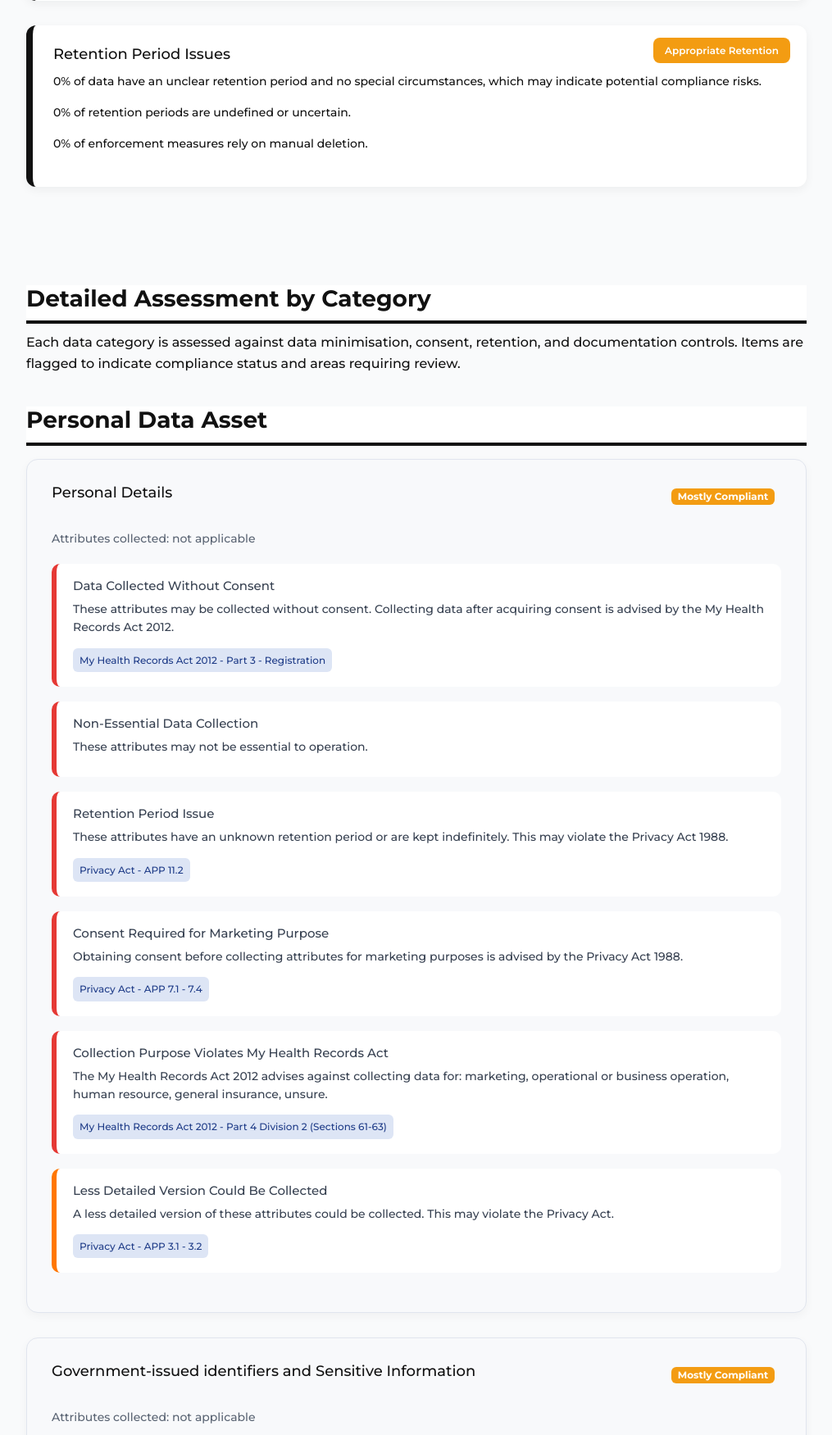
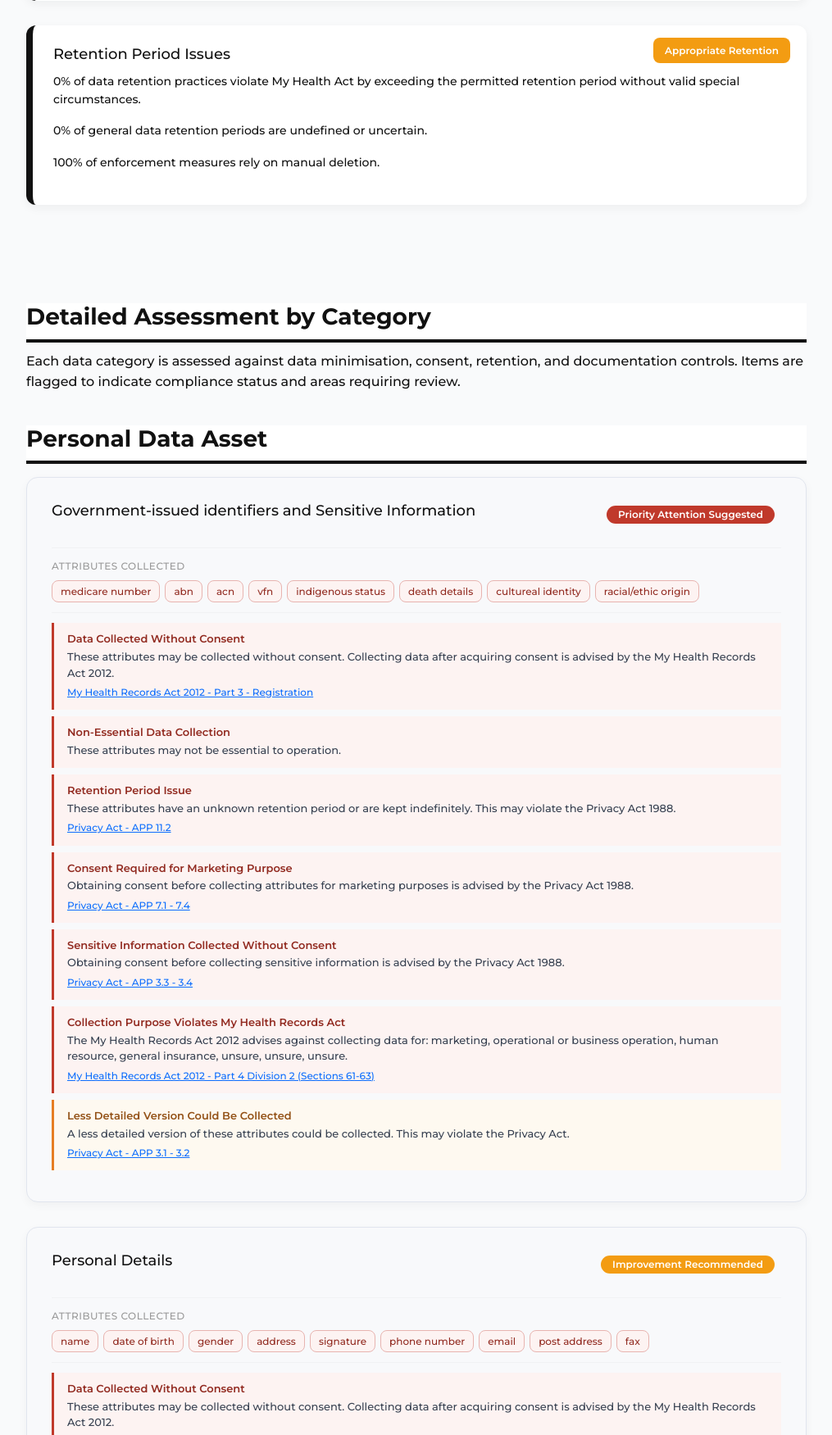
Before and after one commit to jiji-jpg/Data_Minimisation, a Flask app: page /report in a window 1280 px wide. Shown: the part 2090-3841 px from the top of the page at 82% size, without its empty margins (132-1147 px from the left). Run offline with Flask 3, Linux system fonts and the light colour scheme.

Commit message:
updated js files to match with the current progress.

```diff
--- a/Frontend/static/js/costReduction(MA).js
+++ b/Frontend/static/js/costReduction(MA).js
@@ -1,44 +1,48 @@
 function renderCostReduction(NUMBER_OF_ATTRIBUTES, badCategoryCount, NUMBER_OF_CATEGORIES) {
-
-    const container = document.getElementById("findingsByCategories");
 
     let storageCost = 0;
     let administrationCost = 0;
     let regulatoryCost = 0;
 
-    const PERCENTAGE_OF_BAD_CATEGORIES = badCategoryCount / NUMBER_OF_CATEGORIES;
+    const PERCENTAGE_OF_BAD_CATEGORIES = NUMBER_OF_CATEGORIES > 0
+        ? badCategoryCount / NUMBER_OF_CATEGORIES
+        : 0;
 
     [storageCost, administrationCost, regulatoryCost] =
         calculateCost(NUMBER_OF_ATTRIBUTES, PERCENTAGE_OF_BAD_CATEGORIES);
 
-    createElement("p", `storage cost: ${storageCost}`, container);
-    createElement("p", `regulartory cost: ${regulatoryCost}`, container);
-    createElement("p", `administration cost: ${administrationCost}`, container);
+    document.getElementById("storage-cost").textContent = storageCost === "$0" ? "N/A" : storageCost;
+    document.getElementById("administration-cost").textContent = administrationCost === "$0" ? "N/A" : administrationCost;
+    document.getElementById("regulatory-cost").textContent = regulatoryCost === "$0" ? "N/A" : regulatoryCost;
 }
+
 
 // == Functions for Cost Reduction ==
 
-function calculateCost(numberOfAttributes, percentageOfBadCategories){
+function calculateCost(numberOfAttributes, percentageOfBadCategories) {
     var storageCost = 0;
     var administrationCost = 0;
     var regulatoryCost = 0;
 
     const TOTAL_PATIENTS = 10000;
     const ATTRIBUTE_SIZE_IN_MB = 3;
+
     // attributes size in MB * number of attributes * total patients * (1 original + log size) / 1000 (to convert to GB)
-    const STORAGE_IN_GB = ATTRIBUTE_SIZE_IN_MB * numberOfAttributes * TOTAL_PATIENTS * (1 + 0.3) / 1000
+    const STORAGE_IN_GB = ATTRIBUTE_SIZE_IN_MB * numberOfAttributes * TOTAL_PATIENTS * (1 + 0.3) / 1000;
 
-    // storage cost variables
+    // -- Storage cost
     const MONTHLY_STORAGE_COST_PER_GB = 0.194;
-    const MONTHLY_BACKUP_PER_GB = 0.338
-    const LONG_TERM__RETENTION_PER_GB = 0.084
-    const MONTHLY_COMPUTE_COST = 372.01
+    const MONTHLY_BACKUP_PER_GB = 0.338;
+    const LONG_TERM_RETENTION_PER_GB = 0.084;
+    const MONTHLY_COMPUTE_COST = 372.01;
 
-    const COST_A = STORAGE_IN_GB * MONTHLY_STORAGE_COST_PER_GB
-    const COST_B = STORAGE_IN_GB * MONTHLY_BACKUP_PER_GB
-    const COST_C = STORAGE_IN_GB * 52 * LONG_TERM__RETENTION_PER_GB
+    const COST_A = STORAGE_IN_GB * MONTHLY_STORAGE_COST_PER_GB;
+    const COST_B = STORAGE_IN_GB * MONTHLY_BACKUP_PER_GB;
+    const COST_C = STORAGE_IN_GB * 52 * LONG_TERM_RETENTION_PER_GB;
 
-    storageCost = (COST_A + COST_B + COST_C + MONTHLY_COMPUTE_COST) * 12
+    storageCost = STORAGE_IN_GB === 0
+        ? 0
+        : (COST_A + COST_B + COST_C + MONTHLY_COMPUTE_COST) * 12;
 
     const FORMATTED_STORAGE_COST = new Intl.NumberFormat('en-AU', {
         style: 'currency',
@@ -47,26 +51,27 @@ function calculateCost(numberOfAttributes, percentageOfBadCategories){
         maximumFractionDigits: 0
     }).format(Math.floor(storageCost));
 
-    // admin cost variable
+    // -- Administration cost
     const YEARLY_ADMIN_COST_PER_GB = 0.5;
 
-    administrationCost = YEARLY_ADMIN_COST_PER_GB * STORAGE_IN_GB
+    administrationCost = YEARLY_ADMIN_COST_PER_GB * STORAGE_IN_GB;
 
-    const FORMATTED_AMIN_COST = new Intl.NumberFormat('en-AU', {
+    const FORMATTED_ADMIN_COST = new Intl.NumberFormat('en-AU', {
         style: 'currency',
         currency: 'AUD',
         minimumFractionDigits: 0,
         maximumFractionDigits: 0
     }).format(Math.floor(administrationCost));
 
-    // regulatory cost variable
-    // USD 185 per record breach
+    // -- Regulatory cost
+    // USD $185 per record breach = AUD $270
     // % to be saved = unnecessary categories / all categories collected
-    // 185 USD = 270 AUD
-    // total amount saved = 270 * patient number * % to be saved
+    // total amount saved = $270 * patient number * % to be saved
     const YEARLY_BREACH_COST_PER_RECORD = 270;
 
-    regulatoryCost = 270 * TOTAL_PATIENTS * percentageOfBadCategories
+    regulatoryCost = STORAGE_IN_GB === 0
+        ? 0
+        : YEARLY_BREACH_COST_PER_RECORD * TOTAL_PATIENTS * percentageOfBadCategories;
 
     const FORMATTED_REG_COST = new Intl.NumberFormat('en-AU', {
         style: 'currency',
@@ -75,4 +80,5 @@ function calculateCost(numberOfAttributes, percentageOfBadCategories){
         maximumFractionDigits: 0
     }).format(Math.floor(regulatoryCost));
 
-    return [FORMATTED_STORAGE_COST, FORMATTED_AMIN_COST, FORMATTED_REG_COST]}
+    return [FORMATTED_STORAGE_COST, FORMATTED_ADMIN_COST, FORMATTED_REG_COST];
+}
--- a/Frontend/static/js/findingsByCategory.js
+++ b/Frontend/static/js/findingsByCategory.js
@@ -18,9 +18,47 @@ function renderFindingsByCategory(data, mhrAct, privacyAct, useMHR) {
             assetHeading.style.cssText = "margin-top: 2rem; margin-bottom: 1rem;";
             container.appendChild(assetHeading);
 
-            for (const category of categories) {
+            // -- Sort categories: Priority Attention Suggested first, then Improvement Recommended, then Compliant
+            const sortedCategories = [...categories].sort((a, b) => {
+                const getViolationCount = (category) => {
+                    const details = Object.values(category)[0];
+                    if (details[0]["attributeCollected"].map(i => i.toLowerCase()).includes("not applicable")) return -1;
+                    const f = [];
+                    checkGenericRules(JSON.parse(JSON.stringify(details)), f);
+                    checkPrivacyAct(Object.keys(category)[0], privacyAct, JSON.parse(JSON.stringify(details)), f);
+                    checkMHRAct(useMHR, JSON.parse(JSON.stringify(details)), mhrAct, f);
+                    return f.length;
+                };
+                return getViolationCount(b) - getViolationCount(a);
+            });
+
+            for (const category of sortedCategories) {
+
+                const [categoryName, categoryDetails] = Object.entries(category)[0];
+
+                // -- Skip categories where attributes are not applicable
+                if (categoryDetails[0]["attributeCollected"].map(item => item.toLowerCase()).includes("not applicable")) {
+                    const article = document.createElement("article");
+                    article.className = "category";
+
+                    const header = document.createElement("div");
+                    header.className = "category-header";
+
+                    const title = document.createElement("h3");
+                    title.textContent = categoryName;
+                    header.appendChild(title);
+                    article.appendChild(header);
+
+                    const p = document.createElement("p");
+                    p.className = "category-intro";
+                    p.textContent = "You are not collecting attributes of this category.";
+                    article.appendChild(p);
+
+                    container.appendChild(article);
+                    continue;
+                }
+
                 NUMBER_OF_CATEGORIES++;
-                const [categoryName, categoryDetails] = Object.entries(category)[0];
 
                 // -- Collect violations for this category into an array
                 const findings = [];
@@ -49,49 +87,85 @@ function renderFindingsByCategory(data, mhrAct, privacyAct, useMHR) {
 
                 const badge = document.createElement("span");
                 badge.className = "badge me-2";
+                badge.style.cssText = "font-size: 12px; font-weight: 600; padding: 5px 14px; border-radius: 999px; white-space: nowrap;";
                 if (violationNumber === 0) {
                     badge.textContent = "Compliant";
-                    badge.style.backgroundColor = "#1bb273";
+                    badge.style.backgroundColor = "#2ecc71";
+                    badge.style.color = "#fff";
                 } else if (violationNumber <= 20 / 3) {
-                    badge.textContent = "Mostly Compliant";
+                    badge.textContent = "Improvement Recommended";
                     badge.style.backgroundColor = "#f39c12";
+                    badge.style.color = "#fff";
                 } else {
-                    badge.textContent = "Needs Review";
-                    badge.style.backgroundColor = "#ff002f";
+                    badge.textContent = "Priority Attention Suggested";
+                    badge.style.backgroundColor = "#c0392b";
+                    badge.style.color = "#fff";
                 }
 
                 header.appendChild(title);
                 header.appendChild(badge);
                 article.appendChild(header);
 
-                // -- Attributes collected line
+                // -- Divider
+                const divider1 = document.createElement("hr");
+                divider1.style.cssText = "border: none; border-top: 0.5px solid rgba(0,0,0,0.1); margin: 0.75rem 0;";
+                article.appendChild(divider1);
+
+                // -- Attributes collected as small cards
                 const ATTRIBUTES_COLLECTED = categoryDetails[0]["attributeCollected"];
-                const attrPara = document.createElement("p");
-                attrPara.className = "category-intro";
-                attrPara.textContent = `Attributes collected: ${ATTRIBUTES_COLLECTED.join(", ")}`;
-                article.appendChild(attrPara);
+                const attrLabel = document.createElement("p");
+                attrLabel.style.cssText = "font-size: 12px; color: #999; margin-bottom: 8px; text-transform: uppercase; letter-spacing: 0.04em;";
+                attrLabel.textContent = "Attributes collected";
+                article.appendChild(attrLabel);
+
+                const attrTags = document.createElement("div");
+                attrTags.style.cssText = "display: flex; flex-wrap: wrap; gap: 6px; margin-bottom: 0.75rem;";
+                ATTRIBUTES_COLLECTED.forEach(attr => {
+                    const tag = document.createElement("span");
+                    tag.textContent = attr;
+                    tag.style.cssText = "font-size: 12px; padding: 3px 10px; border-radius: 8px; background: #fdf3f2; border: 0.5px solid #e8b4b0; color: #922b21;";
+                    attrTags.appendChild(tag);
+                });
+                article.appendChild(attrTags);
+
+                // -- Divider before findings
+                const divider2 = document.createElement("hr");
+                divider2.style.cssText = "border: none; border-top: 0.5px solid rgba(0,0,0,0.1); margin: 0.75rem 0;";
 
                 // -- Render each finding as an assessment-item card
                 if (findings.length === 0) {
+                    article.appendChild(divider2);
                     const item = document.createElement("div");
-                    item.className = "assessment-item success";
+                    item.style.cssText = "border-left: 3px solid #2ecc71; background: #f0faf4; border-radius: 0; padding: 0.75rem 1rem;";
                     const h4 = document.createElement("h4");
                     h4.textContent = "No issues found";
+                    h4.style.cssText = "font-size: 13px; font-weight: 500; color: #1a7a45; margin: 0 0 4px;";
                     const p = document.createElement("p");
                     p.textContent = "This category appears compliant based on available information.";
+                    p.style.cssText = "font-size: 13px; margin: 0; line-height: 1.5;";
                     item.appendChild(h4);
                     item.appendChild(p);
                     article.appendChild(item);
                 } else {
+                    article.appendChild(divider2);
                     findings.forEach(finding => {
                         const item = document.createElement("div");
-                        item.className = `assessment-item ${finding.severity}`;
+                        const isDanger = finding.severity === "danger";
+                        item.style.cssText = `
+                            border-left: 3px solid ${isDanger ? "#c0392b" : "#e67e22"};
+                            background: ${isDanger ? "#fdf3f2" : "#fef9f0"};
+                            border-radius: 0;
+                            padding: 0.75rem 1rem;
+                            margin-bottom: 8px;
+                        `;
 
                         const h4 = document.createElement("h4");
                         h4.textContent = finding.title;
+                        h4.style.cssText = `font-size: 13px; font-weight: 600; color: ${isDanger ? "#922b21" : "#935116"}; margin: 0 0 4px;`;
 
                         const p = document.createElement("p");
                         p.textContent = finding.message;
+                        p.style.cssText = "font-size: 13px; margin: 0; line-height: 1.5;";
 
                         item.appendChild(h4);
                         item.appendChild(p);
@@ -100,6 +174,7 @@ function renderFindingsByCategory(data, mhrAct, privacyAct, useMHR) {
                             const a = document.createElement("a");
                             a.textContent = finding.link;
                             a.href = "#";
+                            a.style.cssText = "font-size: 12px; display: block; margin-top: 4px;";
                             item.appendChild(a);
                         }
 
@@ -223,7 +298,7 @@ function checkPrivacyAct(categoryName, privacyAct, categoryDetails, findings) {
     const BAD_SENSITIVE_CONSENT1 = privacyAct[2]["consent"]["violation"][0].toLowerCase();
     const BAD_SENSITIVE_CONSENT2 = privacyAct[2]["consent"]["unsure"][0].toLowerCase();
 
-    if (categoryName.toLowerCase() === BAD_CATEGORY &&
+    if (categoryName.toLowerCase().includes(BAD_CATEGORY) &&
         (CONSENT === BAD_SENSITIVE_CONSENT1 || CONSENT === BAD_SENSITIVE_CONSENT2)) {
         findings.push({
             severity: "danger",
@@ -256,11 +331,13 @@ function checkMHRAct(MHRCollected, categoryDetails, MHRAct, findings) {
     const BAD_RETENTION_PERIOD = MHRAct[2]["retentionPeriod"]["violation"]
         .map(v => v.toLowerCase().trim().replace(/\.$/, ""));
     const RETENTION_SECTION = MHRAct[2]["MyHealthRecordSection"];
+    const SPECIAL_CIRCUMSTANCE = categoryDetails[7]["retentionException"].toLowerCase();
 
     const RETENTION_PERIOD = categoryDetails[5]["retentionPeriodMHR"]
         .toLowerCase().trim().replace(/\.$/, "");
 
-    if (BAD_RETENTION_PERIOD.includes(RETENTION_PERIOD)) {
+    if (BAD_RETENTION_PERIOD.includes(RETENTION_PERIOD) &&
+        (SPECIAL_CIRCUMSTANCE === "no" || SPECIAL_CIRCUMSTANCE === "unsure")) {
         findings.push({
             severity: "danger",
             title: "Retention Period Violates My Health Records Act",
--- a/Frontend/static/js/keyFinding.js
+++ b/Frontend/static/js/keyFinding.js
@@ -1,6 +1,5 @@
 function renderKeyFindings(data, mhrAct, privacyAct, useMHR) {
 
-    // purpose violation MHR Act
     const purposeResult = calculateFromRules(data, mhrAct, "purpose");
     const consentResult = calculateFromRules(data, mhrAct, "consent");
     const lessDetailedResult = calculateFromRules(data, privacyAct, "lessDetailed");
@@ -23,30 +22,27 @@ function renderKeyFindings(data, mhrAct, privacyAct, useMHR) {
         document.getElementById("non-essential-result").textContent =
             `${essentialResult.violation}% of attributes are not essential, while ${essentialResult.unsure}% are unsure.`;
 
-
-        ///RETENTION
-        // retention period voilates MyHealthAct/no special circumstances
+        // -- Retention
         const retentionResult = calculateRetentionIssues(data, mhrAct, privacyAct, useMHR);
 
         if (useMHR) {
             document.getElementById("retention-result").textContent =
-            `    ${retentionResult.unclearMHR}% of data have an unclear retention period and no special circumstances, which may indicate potential compliance risks.`;
-                // `${retentionResult.violation}% of retention periods violate My Health Record Act and have no special circumstances.`;
+                `${retentionResult.illegalMHR}% of data retention practices violate My Health Act by exceeding the permitted retention period without valid special circumstances.`;
         } else {
-            document.getElementById("retention-result").textContent =
-                `${retentionResult.unsure}% of your data retention period is unsure.`;
+            document.getElementById("retention-result").textContent = "";
         }
 
-        // retention period = unsure
         document.getElementById("retention-unknown-result").textContent =
-            `${retentionResult.unsure}% of retention periods are undefined or uncertain.`;
+            `${retentionResult.unsure}% of general data retention periods are undefined or uncertain.`;
 
         document.getElementById("manual-delete-result").textContent =
             `${retentionResult.manualDeleted}% of enforcement measures rely on manual deletion.`;
     }
 }
 
+
 // == Functions for Key Findings ==
+
 function calculateFromRules(data, rules, field) {
 
     const assets = data["data"][1][0];
@@ -56,8 +52,6 @@ function calculateFromRules(data, rules, field) {
     let violationCount = 0;
     let unsureCount = 0;
 
-
-    // find violation in json files
     const ruleObj = rules.find(r => r[field] !== undefined);
     if (!ruleObj) return { violation: 0, unsure: 0 };
 
@@ -67,9 +61,17 @@ function calculateFromRules(data, rules, field) {
     categories.forEach(categoryObj => {
         const details = categoryObj[Object.keys(categoryObj)[0]];
 
+        // -- Skip "not applicable" categories
+        const attributeObj = details.find(item => item.attributeCollected !== undefined);
+        const isNotApplicable = attributeObj &&
+            Array.isArray(attributeObj.attributeCollected) &&
+            attributeObj.attributeCollected.some(attr =>
+                attr.toLowerCase().trim() === "not applicable"
+            );
+        if (isNotApplicable) return;
+
         let obj;
 
-        // the percentage of unsure is calculated individually in purpose section
         if (field === "purpose") {
             obj = details.find(item => item.collectionPurpose !== undefined);
         } else {
@@ -103,37 +105,49 @@ function calculateRetentionIssues(data, mhrAct, privacyAct, useMHR) {
     const categories = Object.values(assets).flat();
 
     let total = 0;
-    // let violationCount = 0;
+    let totalMHR = 0;
+    let illegalMHRCount = 0;
     let unsureCount = 0;
-    let unclearMHRCount = 0;
-
     let manualDeletedCount = 0;
     let totalEnforcement = 0;
 
-    // Choose rules
-    const rules = useMHR ? mhrAct : privacyAct;
+    const mhrRules = mhrAct;
+    const privacyRules = privacyAct;
 
-    // Retention rules
+    // -- Retention rules
     const unsureRetentionValues =
-        rules[2]?.retentionPeriod?.unsure?.map(v => v.toLowerCase().trim()) || [];
+        privacyRules[3]?.retentionPeriod?.unsure?.map(v => v.toLowerCase().trim()) || [];
+
+    const illegalRetentionValues =
+        mhrRules[2]?.retentionPeriodMHR?.violation?.map(v => v.toLowerCase().trim()) || [];
 
     const badSpecialValues =
-        rules[2]?.retentionSpecialCircumstances?.violation?.map(v => v.toLowerCase().trim()) || [];
+        mhrRules[2]?.retentionSpecialCircumstances?.violation?.map(v => v.toLowerCase().trim()) || [];
 
     const unsureSpecialValues =
-        rules[2]?.retentionSpecialCircumstances?.unsure?.map(v => v.toLowerCase().trim()) || [];
+        mhrRules[2]?.retentionSpecialCircumstances?.unsure?.map(v => v.toLowerCase().trim()) || [];
 
     categories.forEach(categoryObj => {
         const details = categoryObj[Object.keys(categoryObj)[0]];
 
+        // -- Skip "not applicable" categories
+        const attributeObj = details.find(item => item.attributeCollected !== undefined);
+        const isNotApplicable = attributeObj &&
+            Array.isArray(attributeObj.attributeCollected) &&
+            attributeObj.attributeCollected.some(attr =>
+                attr.toLowerCase().trim() === "not applicable"
+            );
+        if (isNotApplicable) return;
+
         const retentionObj = details.find(item => item.retentionPeriod !== undefined);
         const retentionMHRObj = details.find(item => item.retentionPeriodMHR !== undefined);
 
-        const specialObj = details.find(item => item.specialCircumtance !== undefined);
+        // -- New: uses retentionException (was specialCircumtance in old version)
+        const specialObj = details.find(item => item.retentionException !== undefined);
         const enforcementObj = details.find(item => item.enforcementMeasure !== undefined);
 
         const specialValue = specialObj
-            ? specialObj.specialCircumtance.toLowerCase().trim()
+            ? specialObj.retentionException.toLowerCase().trim()
             : "";
 
         const noSpecialCircumstances =
@@ -141,7 +155,7 @@ function calculateRetentionIssues(data, mhrAct, privacyAct, useMHR) {
             badSpecialValues.includes(specialValue) ||
             unsureSpecialValues.includes(specialValue);
 
-        // Q2
+        // -- General retention period (Q2)
         if (retentionObj) {
             total++;
 
@@ -150,37 +164,37 @@ function calculateRetentionIssues(data, mhrAct, privacyAct, useMHR) {
                 .trim()
                 .replace(/\.$/, "");
 
-            // Unsure logic
             if (unsureRetentionValues.includes(retentionValue) || retentionValue === "") {
                 unsureCount++;
             }
         }
 
-        // Q1
+        // -- MHR retention period (Q1)
         if (retentionMHRObj) {
+            totalMHR++;
+
             const retentionMHRValue = retentionMHRObj.retentionPeriodMHR
                 ? retentionMHRObj.retentionPeriodMHR.toLowerCase().trim()
                 : "";
 
-            if (retentionMHRValue === "unsure" && noSpecialCircumstances) {
-                unclearMHRCount++;
+            if (illegalRetentionValues.includes(retentionMHRValue) && noSpecialCircumstances) {
+                illegalMHRCount++;
             }
         }
 
-        // Enforcement logic
+        // -- Enforcement measure
         if (enforcementObj) {
             const enforcementValue = enforcementObj.enforcementMeasure.toLowerCase().trim();
-
             totalEnforcement++;
 
-            if (enforcementValue === "manually deleted") {
+            if (enforcementValue.includes("manually deleted")) {
                 manualDeletedCount++;
             }
         }
     });
 
     return {
-        unclearMHR: total === 0 ? 0 : Math.round((unclearMHRCount / total) * 100),
+        illegalMHR: totalMHR === 0 ? 0 : Math.round((illegalMHRCount / totalMHR) * 100),
         unsure: total === 0 ? 0 : Math.round((unsureCount / total) * 100),
         manualDeleted: totalEnforcement === 0 ? 0 : Math.round((manualDeletedCount / totalEnforcement) * 100)
     };
--- a/Frontend/static/js/main.js
+++ b/Frontend/static/js/main.js
@@ -1,7 +1,7 @@
 document.addEventListener("DOMContentLoaded", async () => {
 
     const [answerRes, mhrRes, privacyRes] = await Promise.all([
-        fetch("/static/js/CaseFour.json"),
+        fetch("/static/js/CaseTwo.json"),
         fetch("/static/myHealthRecord.json"),
         fetch("/static/privacyAct.json")
     ]);
--- a/Frontend/templates/pages/report.html
+++ b/Frontend/templates/pages/report.html
@@ -220,7 +220,7 @@
     <script src="{{ url_for('static', filename='js/keyFinding.js') }}"></script>
     <script src="{{ url_for('static', filename='js/executiveSummary.js') }}"></script>
     <script src="{{ url_for('static', filename='js/findingsByCategory.js') }}"></script>
-    <script src="{{ url_for('static', filename='js/costReduction(VJ).js') }}"></script>
+    <script src="{{ url_for('static', filename='js/costReduction(MA).js') }}"></script>
     <script src="{{ url_for('static', filename='js/recommendedActions.js') }}"></script>
     <script src="{{ url_for('static', filename='js/main.js') }}"></script>
 </body>
```
Lines whose indentation alone changed are shown as unchanged.
